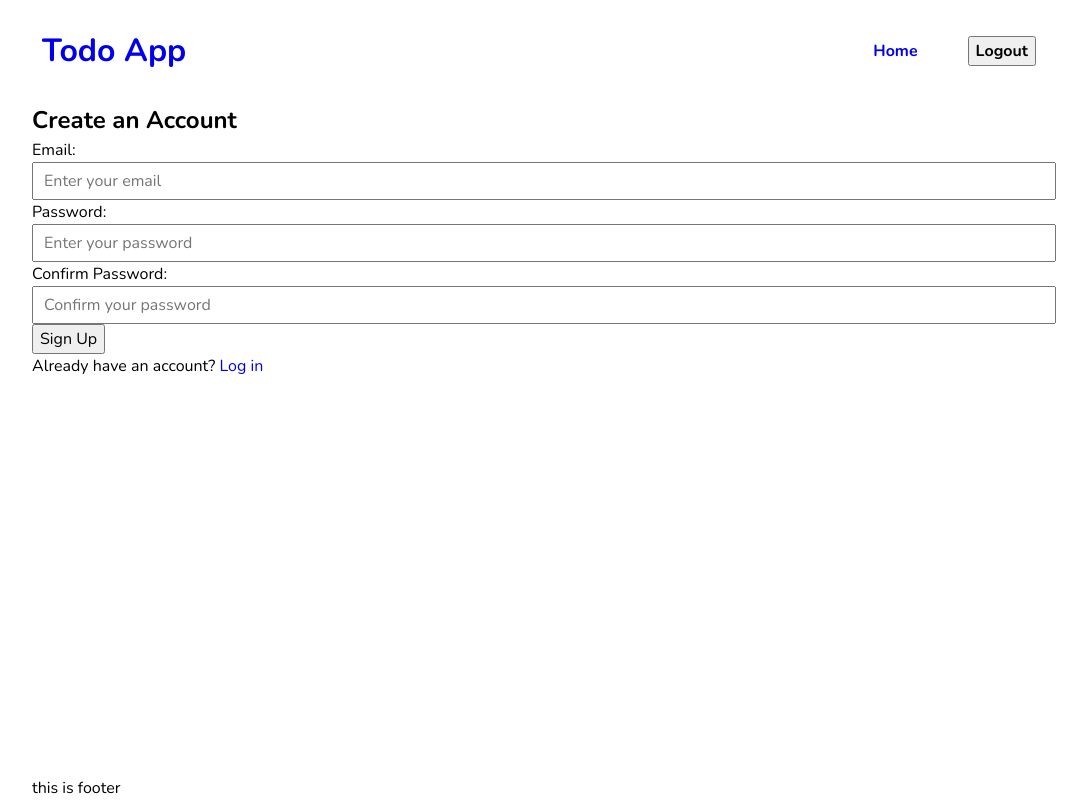
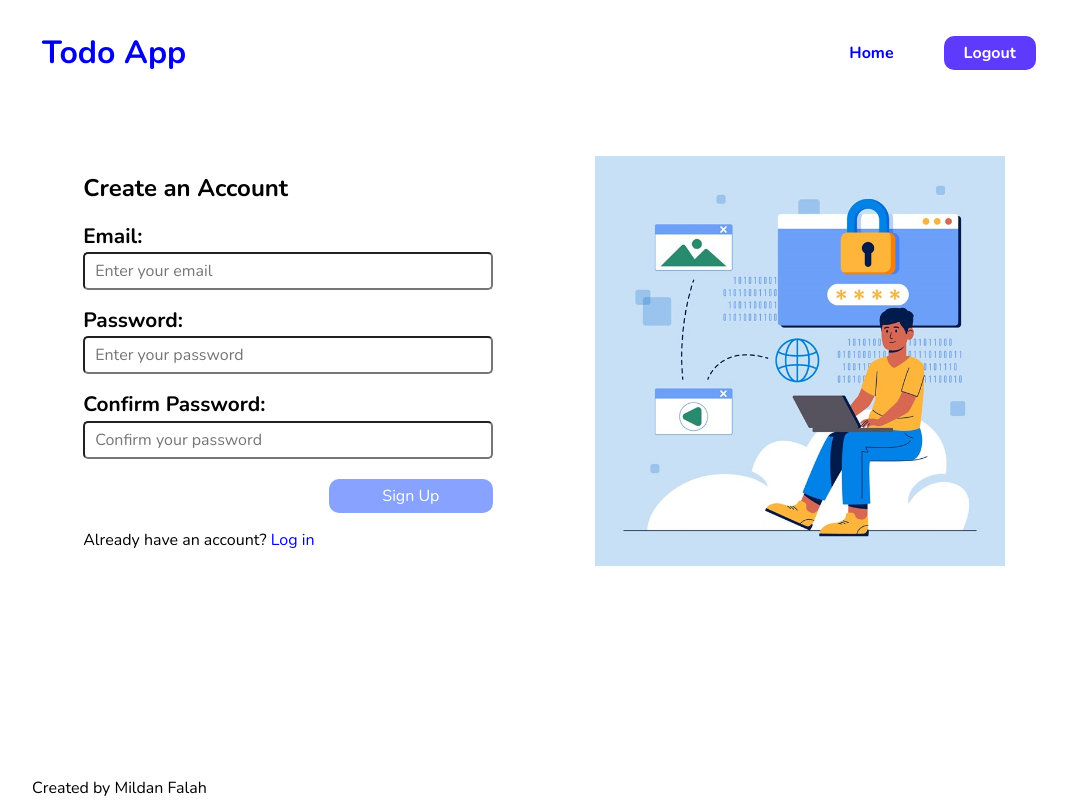
Before and after one commit to mildanfalah/to-do-web-app, a React (Vite) app: page /register in a window 1280 px wide. Shown: the whole page, without its empty margins (96-1183 px from the left). Built offline with nearby package versions, Linux system fonts and the light colour scheme; sample sign-in values are in the browser's storage.

Commit message:
add style to register page

```diff
--- a/src/components/FooterContent.jsx
+++ b/src/components/FooterContent.jsx
@@ -1,7 +1,11 @@
 import React from "react";
 
 function FooterContent() {
-  return "this is footer";
+  return (
+    <div className="footer-section">
+      <p>Created by Mildan Falah</p>
+    </div>
+  );
 }
 
 export default FooterContent;
--- a/src/components/LoginInput.jsx
+++ b/src/components/LoginInput.jsx
@@ -1,10 +1,15 @@
 import React, { useState } from "react";
 import useFormInput from "../hooks/UseFormInput";
+import { Link } from "react-router-dom";
 
-const Login = ({ setIsLoggedIn, onLoginFailure }) => {
+const Login = ({ setIsLoggedIn }) => {
   const [email, setEmail] = useFormInput("");
   const [password, setPassword] = useFormInput("");
-  // const [error, setError] = useState("");
+  const [loginError, setLoginError] = useState("");
+
+  const handleLoginFailure = (error) => {
+    setLoginError(error);
+  };
 
   const handleLogin = (e) => {
     e.preventDefault();
@@ -20,14 +25,14 @@ const Login = ({ setIsLoggedIn, onLoginFailure }) => {
       setIsLoggedIn(user);
       setError("");
     } else {
-      onLoginFailure("Invalid email or password");
+      handleLoginFailure("Invalid email or password");
     }
   };
 
   return (
     <div className="login-section">
       <div className="login-section__banner">
-        <img src="../public/login-banner.jpg" alt="" />
+        <img src="login-banner.jpg" alt="" />
       </div>
       <form className="login-section__form" onSubmit={handleLogin}>
         <h2 className="sub-title">Login to Your Account</h2>
@@ -61,7 +66,11 @@ const Login = ({ setIsLoggedIn, onLoginFailure }) => {
         <button className="btn btn-submit" type="submit">
           Login
         </button>
-        {/* {error && <p className="error-message">{error}</p>} */}
+
+        {loginError && <p className="error-message">{loginError}</p>}
+        <p className="login-page__navigate">
+          Don't have an account? <Link to="/register">Register</Link>
+        </p>
       </form>
     </div>
   );
--- a/src/components/Navigation.jsx
+++ b/src/components/Navigation.jsx
@@ -38,7 +38,9 @@ function Navigation() {
         </li>
         <li>
           {isLoggedIn ? (
-            <button onClick={handleLogout}>Logout</button>
+            <button className="btn btn-logout" onClick={handleLogout}>
+              Logout
+            </button>
           ) : (
             <Link to="/login">
               <button className="btn">Login</button>
--- a/src/components/RegisterInput.jsx
+++ b/src/components/RegisterInput.jsx
@@ -1,5 +1,6 @@
 import React, { useState } from "react";
 import useFormInput from "../hooks/UseFormInput";
+import { Link } from "react-router-dom";
 
 const RegisterInput = ({ onSuccessfulRegister }) => {
   const [emailValue, emailChangeHandler] = useFormInput("");
@@ -55,11 +56,13 @@ const RegisterInput = ({ onSuccessfulRegister }) => {
   };
 
   return (
-    <div className="register-input">
-      <h2>Create an Account</h2>
-      <form onSubmit={handleRegister}>
-        <div className="form-group">
-          <label htmlFor="email">Email:</label>
+    <div className="register-section">
+      <form className="register-section__form" onSubmit={handleRegister}>
+        <h2>Create an Account</h2>
+        <div>
+          <label className="label-input" htmlFor="email">
+            Email:
+          </label>
           <input
             id="email"
             type="email"
@@ -69,8 +72,10 @@ const RegisterInput = ({ onSuccessfulRegister }) => {
             required
           />
         </div>
-        <div className="form-group">
-          <label htmlFor="password">Password:</label>
+        <div>
+          <label className="label-input" htmlFor="password">
+            Password:
+          </label>
           <input
             id="password"
             type="password"
@@ -80,8 +85,10 @@ const RegisterInput = ({ onSuccessfulRegister }) => {
             required
           />
         </div>
-        <div className="form-group">
-          <label htmlFor="confirmPassword">Confirm Password:</label>
+        <div>
+          <label className="label-input" htmlFor="confirmPassword">
+            Confirm Password:
+          </label>
           <input
             id="confirmPassword"
             type="password"
@@ -91,9 +98,21 @@ const RegisterInput = ({ onSuccessfulRegister }) => {
             required
           />
         </div>
-        <button type="submit">Sign Up</button>
+        <div className="register-section__button-notification">
+          {error && (
+            <p className="error-message register-error-message">{error}</p>
+          )}
+          <button className="btn btn-submit" type="submit">
+            Sign Up
+          </button>
+        </div>
+        <p>
+          Already have an account? <Link to="/login">Log in</Link>
+        </p>
       </form>
-      {error && <p className="error-message">{error}</p>}
+      <div className="register-section__banner">
+        <img src="register-banner.jpg" alt="" />
+      </div>
     </div>
   );
 };
--- a/src/pages/LoginPage.jsx
+++ b/src/pages/LoginPage.jsx
@@ -1,9 +1,8 @@
-import React, { useState } from "react";
-import { useNavigate, Link } from "react-router-dom";
+import React from "react";
+import { useNavigate } from "react-router-dom";
 import LoginInput from "../components/LoginInput";
 
 function LoginPage() {
-  const [loginError, setLoginError] = useState("");
   const navigate = useNavigate();
 
   const handleLoginSuccess = (user) => {
@@ -13,24 +12,16 @@ function LoginPage() {
     // Dispatch a storage event to notify other components
     window.dispatchEvent(new Event("storage"));
 
+    // Give user alert notification
+    alert("Login successful!");
+
     // Navigate to the dashboard
     navigate("/");
   };
 
-  const handleLoginFailure = (error) => {
-    setLoginError(error);
-  };
-
   return (
     <div className="login-page">
-      <LoginInput
-        setIsLoggedIn={handleLoginSuccess}
-        onLoginFailure={handleLoginFailure}
-      />
-      {loginError && <p className="error-message">{loginError}</p>}
-      <p className="login-page__navigate">
-        Don't have an account? <Link to="/register">Register</Link>
-      </p>
+      <LoginInput setIsLoggedIn={handleLoginSuccess} />
     </div>
   );
 }
--- a/src/pages/RegisterPage.jsx
+++ b/src/pages/RegisterPage.jsx
@@ -32,9 +32,6 @@ function RegisterPage() {
       ) : (
         <RegisterInput onSuccessfulRegister={handleSuccessfulRegistration} />
       )}
-      <p>
-        Already have an account? <Link to="/login">Log in</Link>
-      </p>
     </section>
   );
 }
--- a/src/styles/style.css
+++ b/src/styles/style.css
@@ -73,6 +73,7 @@ select {
 input {
   padding: 5px 10px;
   width: 100%;
+  border-radius: 5px;
 }
 
 .label-input {
@@ -87,7 +88,7 @@ input {
 .error-message {
   width: 90%;
   color: red;
-  font-size: 0.8em;
+  font-size: 1rem;
   margin: auto;
   text-align: end;
 }
@@ -105,6 +106,15 @@ input {
   cursor: pointer;
 }
 
+.btn-submit {
+  margin: 5px 0 0 auto;
+  width: 40%;
+}
+
+.btn-logout {
+  background-color: #5e3afc;
+}
+
 .todo-app {
   width: 80%;
   margin: auto;
@@ -116,6 +126,7 @@ input {
 .todo-app__header {
   display: flex;
   padding: 10px 10px;
+  margin-bottom: 50px;
   align-items: center;
 }
 
@@ -140,22 +151,41 @@ input {
 }
 
 /* Login Page */
-.login-section {
+.login-section,
+.register-section {
   display: grid;
   grid-template-columns: 1fr 1fr;
+  margin-top: 50px;
 }
 
-.login-section__form {
+.register-section {
+  margin-top: 0;
+}
+
+.register-section__banner {
+  width: 80%;
+  margin: auto;
+}
+
+.register-section__button-notification {
+  display: flex;
+}
+
+.register-error-message {
+  text-align: start;
+}
+
+.login-section__form,
+.register-section__form {
   width: 80%;
   margin: auto;
   display: flex;
   flex-direction: column;
-  justify-content: center;
   gap: 15px;
 }
 
 .login-page__navigate {
   width: 90%;
   text-align: end;
-  margin: auto;
+  margin: 10px 0 0 auto;
 }
```
Also changed, not shown: public/register-banner.jpg (added).
